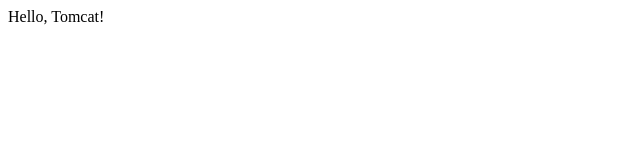
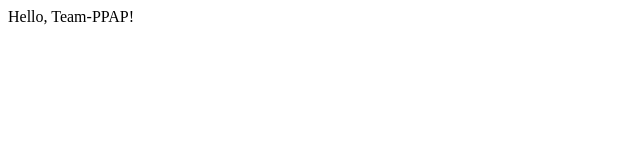
Before and after one commit to Team-PPAP/helloworld-github, a plain HTML site: page public/index.html in a window 1280 px wide. Shown: the full height of the page, 0-640 px from the left. Drawn offline with Linux system fonts and the light colour scheme.

Commit message:
build: cicd test

```diff
--- a/public/index.html
+++ b/public/index.html
@@ -5,6 +5,6 @@
     <title>Document</title>
   </head>
   <body>
-    Hello, Tomcat!
+    Hello, Team-PPAP!
   </body>
 </html>
```
